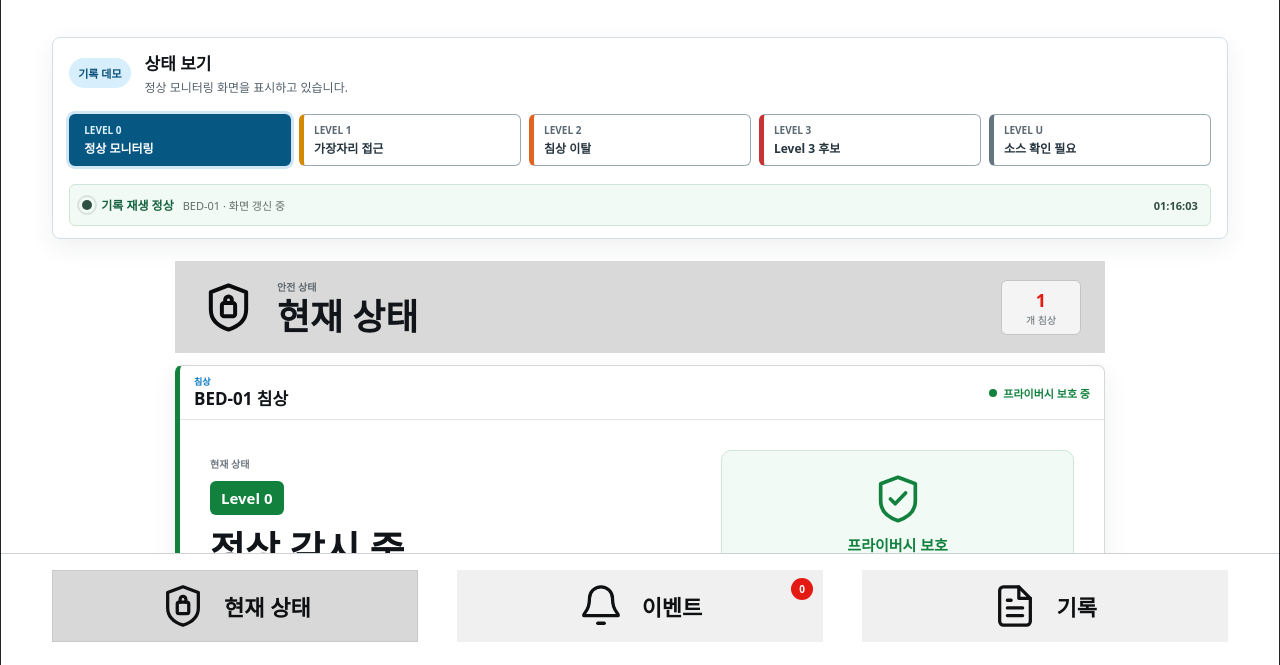
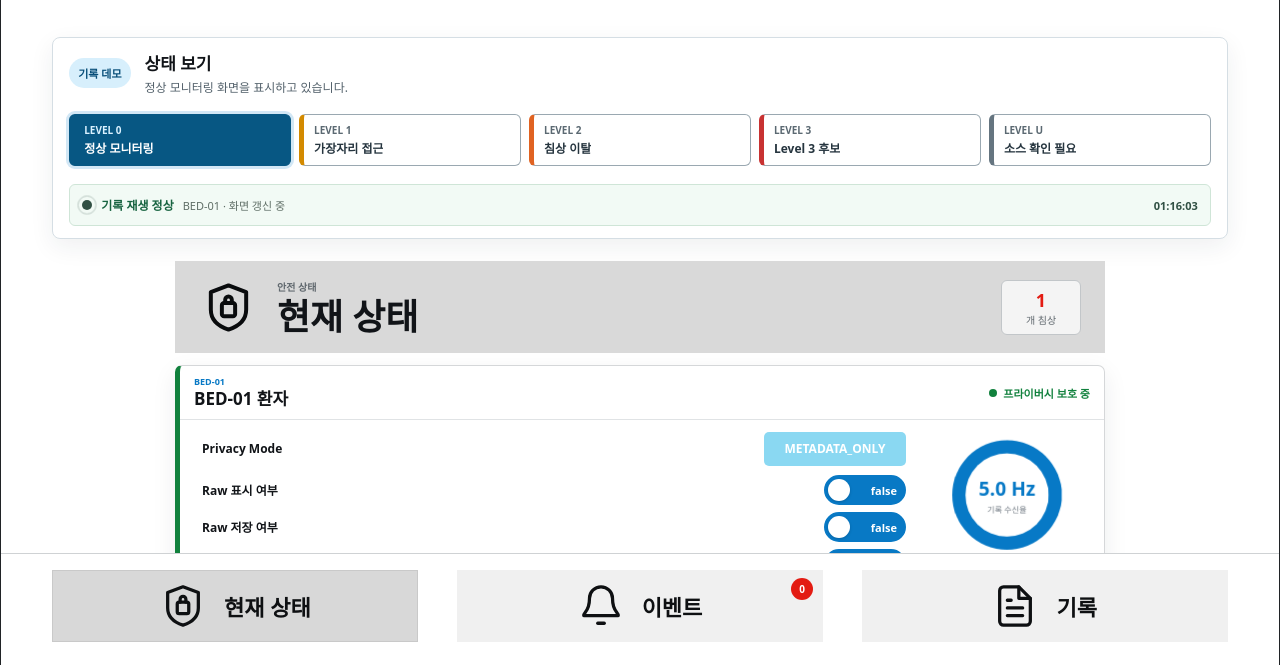
Before and after one commit to fluoritee/privacyzero-judge-demo, a plain HTML site: page index.html in a window 1280 px wide. Shown: the part 135-800 px from the top of the page. Drawn offline with Linux system fonts and the light colour scheme.

Commit message:
Restore presentation privacy status cardㅏ
Match the PPT privacy panel while keeping event and history views minimal.

```diff
--- a/index.html
+++ b/index.html
@@ -2800,6 +2800,27 @@ svg {
   margin-top: 12px;
 }
 
+/* The current-status card intentionally mirrors the privacy panel shown in the
+   presentation. Event and history views remain minimal below. */
+.privacy-status-card {
+  border-left: 5px solid var(--green-dark);
+  box-shadow: 0 8px 24px rgb(22 43 56 / 8%);
+}
+
+.privacy-status-card .flow-ring {
+  animation: flow-breathe 2.2s ease-in-out infinite;
+}
+
+.privacy-status-card .patient-card-footer time {
+  font-variant-numeric: tabular-nums;
+  font-weight: 850;
+}
+
+@keyframes flow-breathe {
+  0%, 100% { filter: saturate(0.92); transform: rotate(-90deg) scale(1); }
+  50% { filter: saturate(1.08); transform: rotate(-90deg) scale(1.025); }
+}
+
 .status-card {
   border-left: 5px solid var(--green-dark);
   box-shadow: 0 8px 24px rgb(22 43 56 / 8%);
@@ -3386,6 +3407,24 @@ function actionGuide(bed) {
   }[level] || "현재 상태를 확인해주세요.";
 }
 
+function measuredRate(value) {
+  const rate = Number(value);
+  return Number.isFinite(rate) && rate > 0 ? `${rate.toFixed(1)} Hz` : "기록 없음";
+}
+
+function privacyToggle(label, value) {
+  const enabled = Boolean(value);
+  return `
+    <div class="privacy-row">
+      <span>${escapeHtml(label)}</span>
+      <span class="privacy-toggle${enabled ? " is-true" : ""}" aria-label="${escapeHtml(label)} ${enabled ? "true" : "false"}">
+        <i aria-hidden="true"></i>
+        <b>${enabled ? "true" : "false"}</b>
+      </span>
+    </div>
+  `;
+}
+
 function renderPrivacy() {
   const beds = [...state.beds];
   elements.patientCount.textContent = String(beds.length);
@@ -3400,12 +3439,16 @@ function renderPrivacy() {
     .map((bed) => {
       const issue = hasPrivacyIssue(bed);
       const level = String(bed.display_level ?? bed.risk_level ?? "U");
+      const observedRate = Number(bed.metadata_refresh_hz_observed);
+      const flow = Number.isFinite(observedRate)
+        ? Math.max(0, Math.min(100, (observedRate / 5) * 100))
+        : 0;
       return `
-        <article class="patient-card status-card level-${escapeHtml(level.toLowerCase())}${issue ? " has-privacy-issue" : ""}">
+        <article class="patient-card privacy-status-card${issue ? " has-privacy-issue" : ""}">
           <header class="patient-card-header">
             <div>
-              <span class="patient-bed">침상</span>
-              <h3>${escapeHtml(bed.bed_id)} 침상</h3>
+              <span class="patient-bed">${escapeHtml(bed.bed_id)}</span>
+              <h3>${escapeHtml(bed.bed_id)} 환자</h3>
             </div>
             <span class="privacy-result">
               <i aria-hidden="true"></i>
@@ -3413,25 +3456,30 @@ function renderPrivacy() {
             </span>
           </header>
 
-          <div class="status-card-body">
-            <div class="status-primary">
-              <span>현재 상태</span>
-              <strong class="status-level level-${escapeHtml(level.toLowerCase())}">Level ${escapeHtml(level)}</strong>
-              <h3>${escapeHtml(displayRiskLabel(bed))}</h3>
-              <p>${escapeHtml(actionGuide(bed))}</p>
+          <div class="patient-card-body">
+            <div class="privacy-controls">
+              <div class="privacy-mode-row">
+                <span>Privacy Mode</span>
+                <strong>${escapeHtml(bed.privacy_mode || "확인 필요")}</strong>
+              </div>
+              ${privacyToggle("Raw 표시 여부", bed.raw_displayed)}
+              ${privacyToggle("Raw 저장 여부", bed.raw_saved_by_app)}
+              ${privacyToggle("Raw 전송 여부", bed.raw_transmitted_by_app)}
             </div>
-            <div class="privacy-proof">
-              <span class="privacy-proof-icon" aria-hidden="true">
-                <svg viewBox="0 0 24 24"><path d="M20 13c0 5-3.5 7.5-8 9-4.5-1.5-8-4-8-9V5l8-3 8 3v8Z"></path><path d="m8.5 12 2.2 2.2 4.8-5"></path></svg>
-              </span>
-              <strong>프라이버시 보호</strong>
-              <span>원본 영상은 표시·저장·전송하지 않습니다.</span>
+            <div class="metadata-flow">
+              <div class="flow-ring" style="--flow:${flow.toFixed(1)}" aria-label="기록 수신율 ${escapeHtml(measuredRate(observedRate))}">
+                <div>
+                  <strong>${escapeHtml(measuredRate(observedRate))}</strong>
+                  <span>기록 수신율</span>
+                </div>
+              </div>
+              <p>기록 데이터 갱신</p>
             </div>
           </div>
 
-          <footer class="status-card-footer">
-            <span class="monitoring-state"><i aria-hidden="true"></i> 기록 화면 작동 중</span>
-            <time data-live-clock datetime="">--:--:--</time>
+          <footer class="patient-card-footer">
+            <span>마지막 화면 갱신 <time data-live-clock datetime="">--:--:--</time></span>
+            <span>Display Level ${escapeHtml(level)} · Current ${escapeHtml(String(bed.current_level ?? level))}</span>
           </footer>
         </article>
       `;
```
